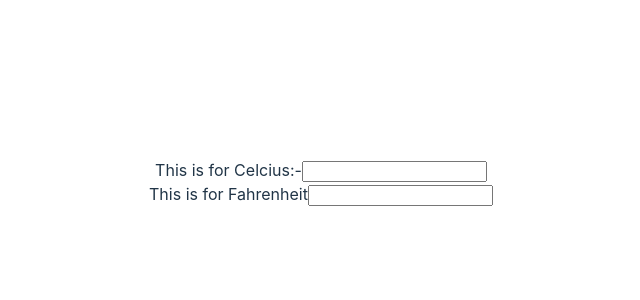
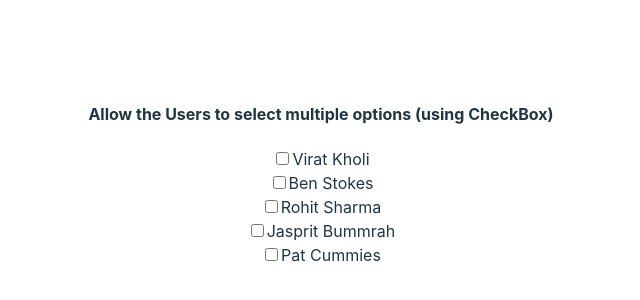
Before and after one commit to Truebus/Practice-UseState-Hook, a React (Vite) app: page / in a window 1280 px wide. Shown: the part 218-518 px from the top of the page, without its empty margins (319-959 px from the left). Built offline with nearby package versions, Linux system fonts and the light colour scheme.

Commit message:
today task

```diff
--- a/src/App.jsx
+++ b/src/App.jsx
@@ -1,11 +1,11 @@
 import './App.css'
-import { Form1 } from './Usestate/Form1'
-import { Temperature } from './Usestate/Temparature'
+import { CheckBox } from './Usestate/CheckBox'
+import { DynamicList } from './Usestate/DynamicList'
 
 
 function App() {
  return (
-  <Temperature/>
+  <CheckBox/>
   )
 }
 
--- /dev/null
+++ b/src/Usestate/CheckBox.jsx
@@ -0,0 +1,36 @@
+//Create a component that allows users to select multiple options using checkboxes.
+// Requirements:
+// •	Use an array state to hold selected options.
+// •	Initialize the state as an empty array.
+// •	Create checkboxes for a few options (e.g., fruits).
+// •	Update the state when checkboxes are checked or unchecked.
+import { useState } from "react";
+export const CheckBox=()=>{
+    const[choose,setChoose]=useState([]);
+    const options=[{id:1,cricketer:"Virat Kholi"},{id:2,cricketer:"Ben Stokes"},
+        {id:3,cricketer:"Rohit Sharma"},{id:4,cricketer:"Jasprit Bummrah"},{id:5,cricketer:"Pat Cummies"}
+    ]
+    const handleoptions=(e)=>{
+        const value=e.target.value;
+        const checked=e.target.checked;
+        if(checked){
+            setChoose((prev)=>[...prev,value]);
+        }else{
+            setChoose((prev)=>prev.filter((x)=>x!==value))
+        }
+    }
+    return(
+        <div>
+            <h4>Allow the Users to select multiple options (using CheckBox)</h4>
+        {options.map((x,index)=>(
+            <div key={index}>
+                <input type="checkbox" onChange={handleoptions} value={x.cricketer}
+                checked={choose.includes(x.cricketer)}/>{x.cricketer}
+            </div>
+        ))}
+        <div>
+        <p>{choose.join(",")}</p>
+        </div>
+        </div>
+    )
+}
--- /dev/null
+++ b/src/Usestate/DynamicList.jsx
@@ -0,0 +1,29 @@
+//Create a component that allows users to add items to a list.
+// Requirements:
+// •	Use a state to hold the list of items.
+// •	Create an input field and a button to add items to the list.
+// •	Display the list of items below the input field.
+
+import { useState } from "react";
+export const DynamicList=()=>{
+    const[datalist,setDataList]=useState('')
+    const[list,setList]=useState([]);
+    const handle=(e)=>{
+        setDataList(e.target.value);
+    }
+    const add=()=>{
+        if(datalist.trim()){
+    setList((prev)=>[...prev,datalist])
+    setDataList('');
+        }
+    }
+    return(
+        <div>
+            <input type="text" onChange={handle} value={datalist}/>
+            <button onClick={add}>Add Items</button>
+            {list.map((x,index)=>(
+                <p key={index}>{x}</p>
+            ))}
+        </div>
+    )
+}
```
